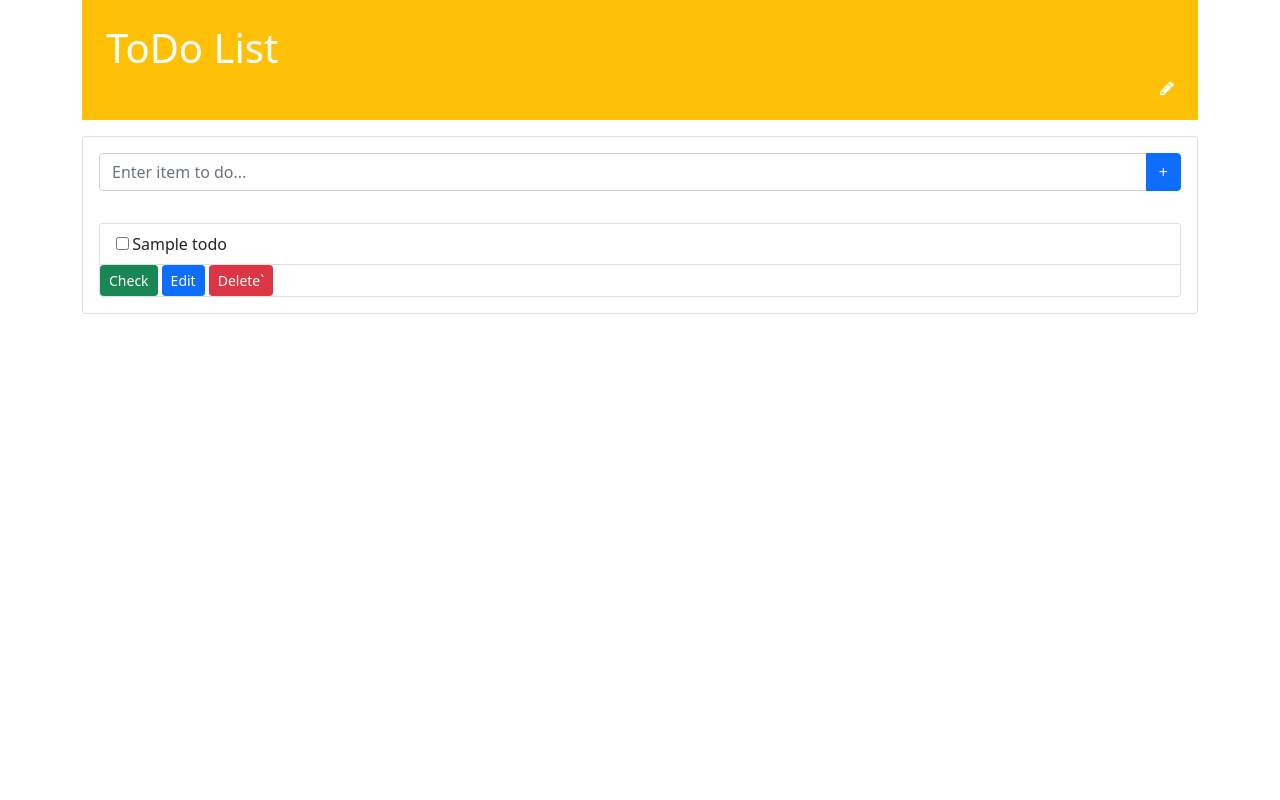
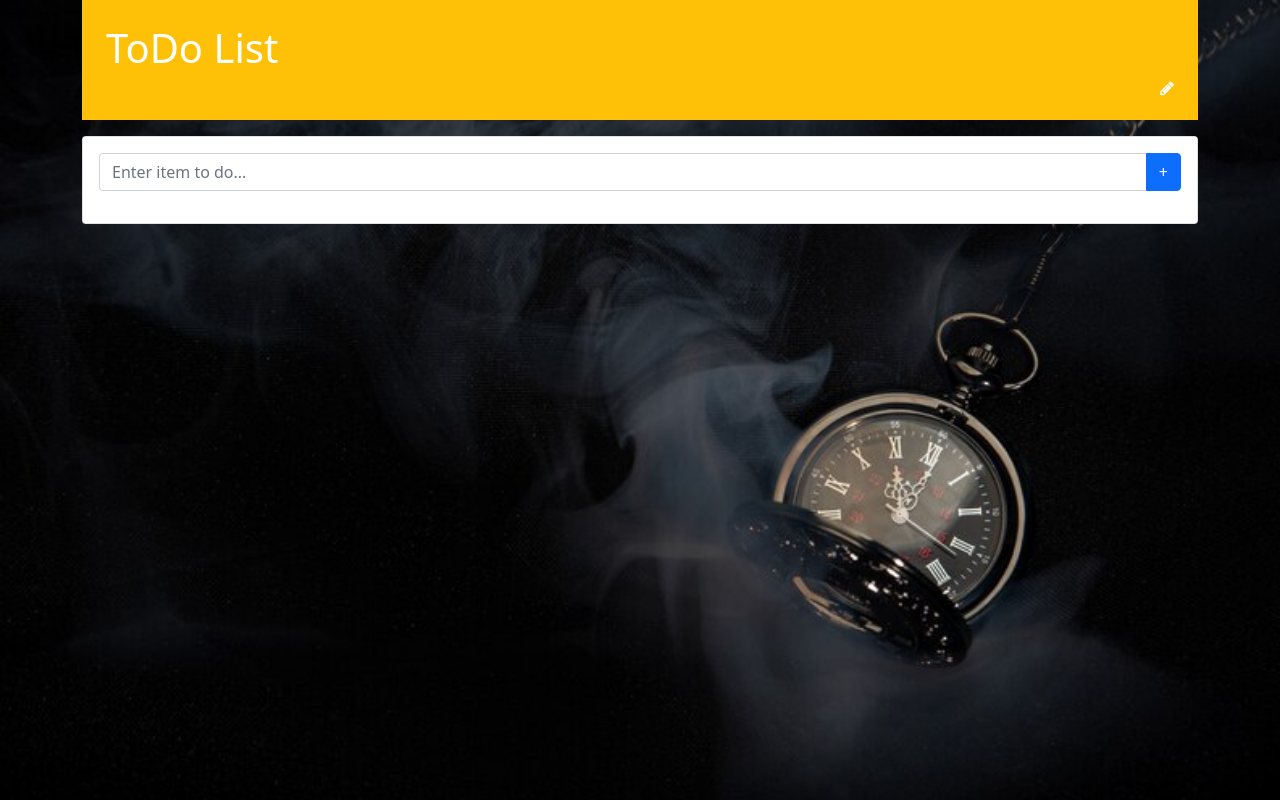
Before and after one commit to code9633/Todo-App-in-Flask, a Flask app: page / in a window 1280 px wide. Run offline with Flask 3, Linux system fonts and the light colour scheme; some libraries are stand-ins or nearby versions.

Commit message:
css changes

```diff
--- /dev/null
+++ b/static/stylesheets/style.css
@@ -0,0 +1,8 @@
+
+body{
+    height: 100vh;
+    background-image : url("../images/wallpapper.jpg");
+    background-repeat: no-repeat;
+    background-size: cover;
+    overflow: hidden;
+}
--- a/template/index.html
+++ b/template/index.html
@@ -2,10 +2,12 @@
 <html lang="en">
 <head>
     <meta charset="UTF-8">
+    <link rel="stylesheet"  href="{{ url_for ('static', filename = 'stylesheets/style.css') }}">
     <link href="https://cdn.jsdelivr.net/npm/bootstrap@5.0.2/dist/css/bootstrap.min.css" rel="stylesheet"
           integrity="sha384-EVSTQN3/azprG1Anm3QDgpJLIm9Nao0Yz1ztcQTwFspd3yD65VohhpuuCOmLASjC" crossorigin="anonymous">
     <link href="http://cdnjs.cloudflare.com/ajax/libs/font-awesome/4.3.0/css/font-awesome.css"
             rel="stylesheet"  type='text/css'>
+
     <title>Todo App</title>
 </head>
 <body>
```
Also changed, not shown: static/images/wallpapper.jpg (added).
